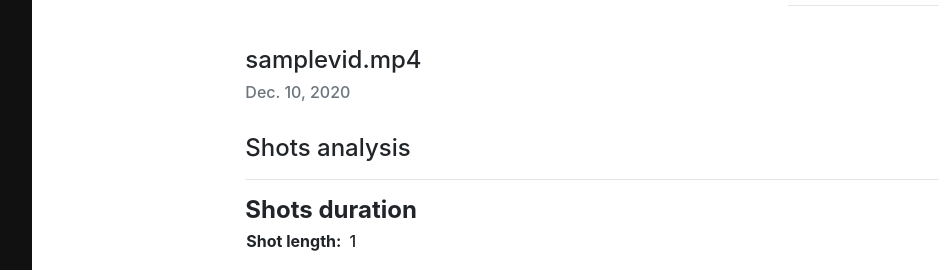
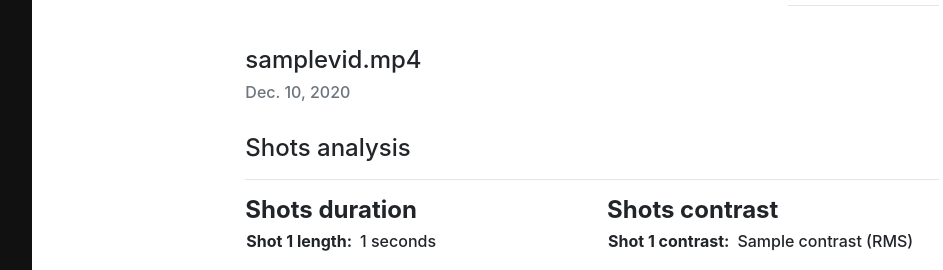
Before and after one commit to vestial/vision-video-analyzer, a Django app: template main/templates/main/shots.html in a window 1280 px wide. Shown: the part 530-800 px from the top of the page, without its empty margins (128-1071 px from the left). Run offline with Django 3.2, Linux system fonts and the light colour scheme; a user stored in the database is signed in; data comes from the database, SQL or seed files in the repository; both versions use the stored data as it was after the commit; the template is opened without the code that fills it: values that come from a table or form of the project are taken from there, most other values are stand-ins (such as "Sample title", 1, 10 or a date in 2020); some libraries are stand-ins or nearby versions.

Commit message:
Display both contrast and duration list in shots page

```diff
--- a/main/templates/main/shots.html
+++ b/main/templates/main/shots.html
@@ -56,8 +56,17 @@ Your video
         <h4><strong>Shots duration</strong></h4>
         {% for length in lengths %}
         <div class="row px-3">
-          <h6 class="pr-2"><strong>Shot length: </strong></h6>
-          <h6>{{length}}</h6>
+          <h6 class="pr-2"><strong>Shot {{ forloop.counter }} length: </strong></h6>
+          <h6>{{length}} seconds</h6>
+        </div>
+        {% endfor %}
+      </div>
+      <div class="col">
+        <h4><strong>Shots contrast</strong></h4>
+        {% for contrast in contrasts %}
+        <div class="row px-3">
+          <h6 class="pr-2"><strong>Shot {{ forloop.counter }} contrast: </strong></h6>
+          <h6>{{contrast}} (RMS)</h6>
         </div>
         {% endfor %}
       </div>
```
Also changed, not shown: db.sqlite3.
